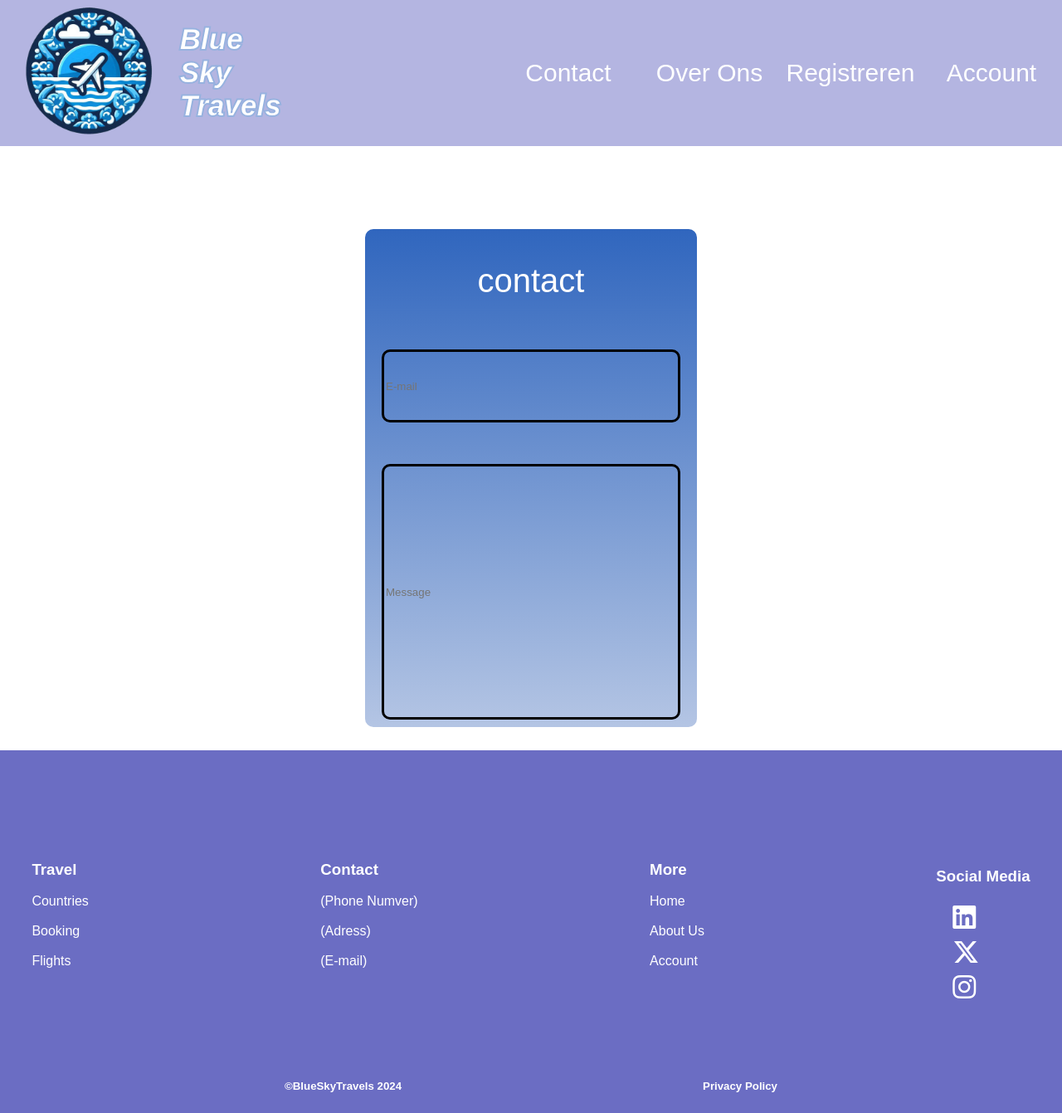
After one commit to AlecPeters2312/Reisbureau-Webapp02, a PHP site: page /contact.php in a window 1280 px wide. The commit adds this page. Shown: the whole page at 83% size. Run offline with PHP 8.4, Linux system fonts and the light colour scheme; grey boxes are pictures that could not be loaded.

Commit message:
de registration pagina en de contact pagina

```diff
--- a/connection.php
+++ b/connection.php
@@ -4,7 +4,7 @@ $username = "root";
 $password = "";
 
 try {
-   $conn = new PDO("mysql:host=$servername;dbname=pizzza01", $username, $password);
+   $conn = new PDO("mysql:host=$servername;dbname=blue_sky_travels", $username, $password);
    $conn->setAttribute(PDO::ATTR_ERRMODE, PDO::ERRMODE_EXCEPTION);
 } catch (PDOException $e) {
    echo "Connection failed: " . $e->getMessage();
--- /dev/null
+++ b/contact.php
@@ -0,0 +1,30 @@
+<!DOCTYPE html>
+<html lang="en">
+<head>
+    <meta charset="UTF-8">
+    <meta name="viewport" content="width=device-width, initial-scale=1.0">
+    <link rel="stylesheet" href="css/style.css" />
+  <title>Reisbureau</title>
+</head>
+<body>
+<?php
+  include('header.php');
+  ?>
+    <video id="background" src="img/background-vid.mp4" autoplay muted loop></video>
+
+  <section id="contact">
+    <div id="contact-form">
+    <form action="">
+        <div id="contact-kop">
+            contact
+        </div>
+    <input id="email-form" type="email" placeholder="E-mail">
+    <input id="text-form" type="text" placeholder="Message">
+    </div>
+</section>
+  </form>
+  <?php
+  include('footer.php')
+  ?>
+</body>
+</html>
--- a/css/style.css
+++ b/css/style.css
@@ -60,7 +60,7 @@ form {
   z-index: -1;
   position: fixed;
   bottom: -23.7vh;
-  width: 100vw;
+  width: auto;
 }
 
 .white-color {
@@ -114,3 +114,142 @@ a {
   height: 35px;
   width: 130px;
 }
+#contact
+{
+  display: flex;
+  justify-content: center;
+}
+#contact-form
+{
+  position: relative;
+  top: 100px;
+  width: 400px;
+  height: 600px;
+  background: linear-gradient(#3066BE, #B4C5E4);  border-radius: 10px;
+  display: flex;
+  justify-content: center;
+}
+#email-form
+{
+  position: relative;
+  top: 100px;
+  background-color: transparent;
+  border-radius: 10px;
+  border-radius: 10px;
+  border-width: 3px;
+  border-style: solid;
+  border-color: black;
+  width: 350px;
+  height: 80px;
+}
+#text-form
+{
+  position: relative;
+  top: 150px;
+  background-color: transparent;
+  border-radius: 10px;
+  border-width: 3px;
+  border-style: solid;
+  border-color: black;
+  width: 350px;
+  height: 300px;
+  color: #ffffff;
+
+}
+#contact-kop
+{
+  font-size: 40px;
+  position: relative;
+  top: 40px;
+  color: #ffffff;
+  text-align: center;
+}
+#footer-social {
+  display: flex;
+  flex-direction: column;
+  margin-top: -10%;
+  padding-bottom: 10%;
+}
+
+#footer-social a {
+  padding-bottom: 21%;
+}
+
+#footer {
+  height: 40vh;
+  align-items: center;
+  background-color: rgba(9, 12, 155, 60%);
+  margin-top: 10%;
+  display: flex;
+  justify-content: space-between;
+  padding: 3%;
+}
+
+footer h4 {
+  font-weight: 100;
+}
+
+footer a {
+  color: white;
+  font-size: medium;
+}
+#copyright-privacy {
+  display: flex;
+  justify-content: space-evenly;
+  background-color: rgba(9, 12, 155, 60%);
+  padding-bottom: 2%;
+}
+
+#social-h3 {
+  padding-top: 7vh;
+}
+#form-text
+{
+  position: relative;
+  top: 100px;
+  background-color: transparent;
+  border-radius: 10px;
+  border-radius: 10px;
+  border-width: 1%;
+  border-style: solid;
+  border-color: black;
+  width: 350px;
+  height: 80px;
+  margin: 10px;
+  color: #ffffff;
+
+}
+#register-form
+{
+  position: relative;
+  top: 100px;
+  width: 600px;
+  height: 850px;
+  background: linear-gradient(#3066BE, #B4C5E4);
+  border-radius: 25px;
+  display: flex;
+  justify-content: center;
+}
+#confirm
+{
+  cursor: pointer;
+  background-color: white;
+  text-align: center;
+  color: black;
+  font-size: 30px;
+  border-width: 1%;
+  border-color: black;
+  border-radius: 20px;
+  border-style: solid;
+  height: 100px;
+  width: 300px;
+  position: relative;
+  top: 150px;
+  left: 40px;
+}
+#form-text::placeholder
+{
+  color: #ffffff;
+  text-indent: 5%;
+  font-size: 20px;
+}
--- /dev/null
+++ b/footer.php
@@ -0,0 +1,77 @@
+<head>  <link rel="stylesheet" href="https://cdnjs.cloudflare.com/ajax/libs/font-awesome/6.5.0/css/all.min.css" />
+</head>
+<footer>
+    <section id="footer">
+        <?php
+        include('connection.php');
+        ?>
+        <div class="footer-section">
+            <a href="">
+                <h3>Travel</h3>
+            </a>
+            <a href="">
+                <h4>Countries</h4>
+            </a>
+            <a href="">
+                <h4>Booking</h4>
+            </a>
+            <a href="">
+                <h4>Flights</h4>
+            </a>
+        </div>
+
+        <div class="footer-section">
+            <a href="">
+                <h3>Contact</h3>
+            </a>
+            <a href="">
+                <h4>(Phone Numver)</h4>
+            </a>
+            <a href="">
+                <h4>(Adress)</h4>
+            </a>
+            <a href="">
+                <h4>(E-mail)</h4>
+            </a>
+        </div>
+
+        <div class="footer-section">
+            <a href="">
+                <h3>More</h3>
+            </a>
+            <a href="">
+                <h4>Home</h4>
+            </a>
+            <a href="">
+                <h4>About Us</h4>
+            </a>
+            <a href="">
+                <h4>Account</h4>
+            </a>
+        </div>
+
+        <div class="footer-section">
+            <a href="">
+                <h3 id="social-h3">Social Media</h3>
+                <div id="footer-social">
+                    <a href="">
+                        <i class="fa-brands fa-linkedin fa-2xl"></i>
+                    </a>
+                    <a href="">
+                        <i class="fa-brands fa-x-twitter fa-2xl"></i>
+                    </a>
+                    <a href="">
+                        <i class="fa-brands fa-instagram fa-2xl"></i>
+                    </a>
+                </div>
+        </div>
+    </section>
+    <div id="copyright-privacy">
+        <a href="">
+        <h5>©BlueSkyTravels 2024</h5>
+        </a>
+        <a href="">
+        <h5>Privacy Policy</h5>
+        </a>
+    </div>
+</footer>
--- a/header.php
+++ b/header.php
@@ -11,9 +11,9 @@
             </div>
         </div>
         <div class="nav-buttons">
-            <a class="white-color" href=".php">Contact</a>
+            <a class="white-color" href="contact.php">Contact</a>
             <a class="white-color" href=".php">Over Ons</a>
-            <a class="white-color" href=".php">Registreren</a>
+            <a class="white-color" href="registreren.php">Registreren</a>
             <a class="white-color" href=".php">Account</a>
             <?php
             include('connection.php');
```
Also changed, not shown: login.php (added, +15 -0 lines), registreren.php (added, +34 -0 lines).
